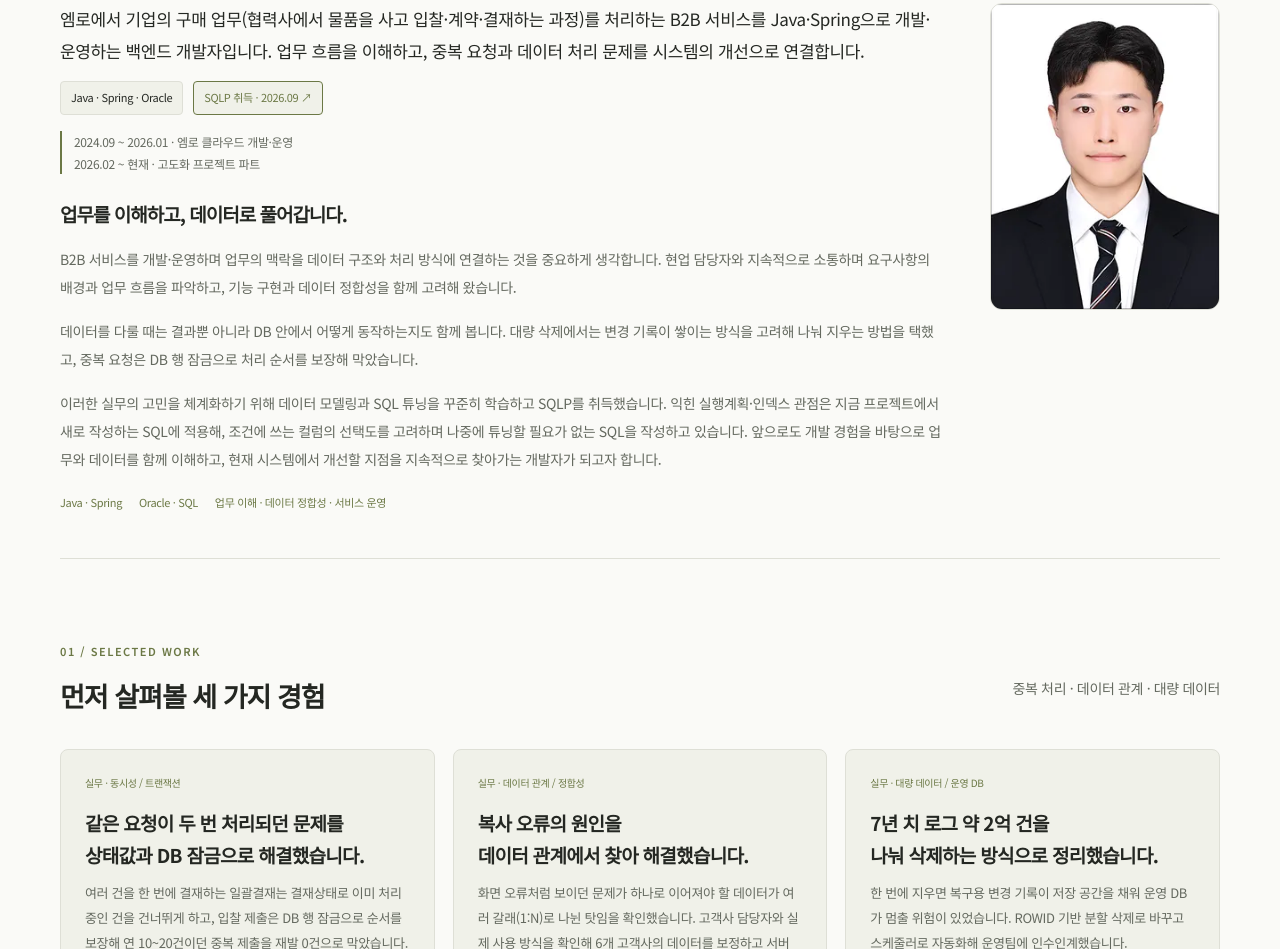
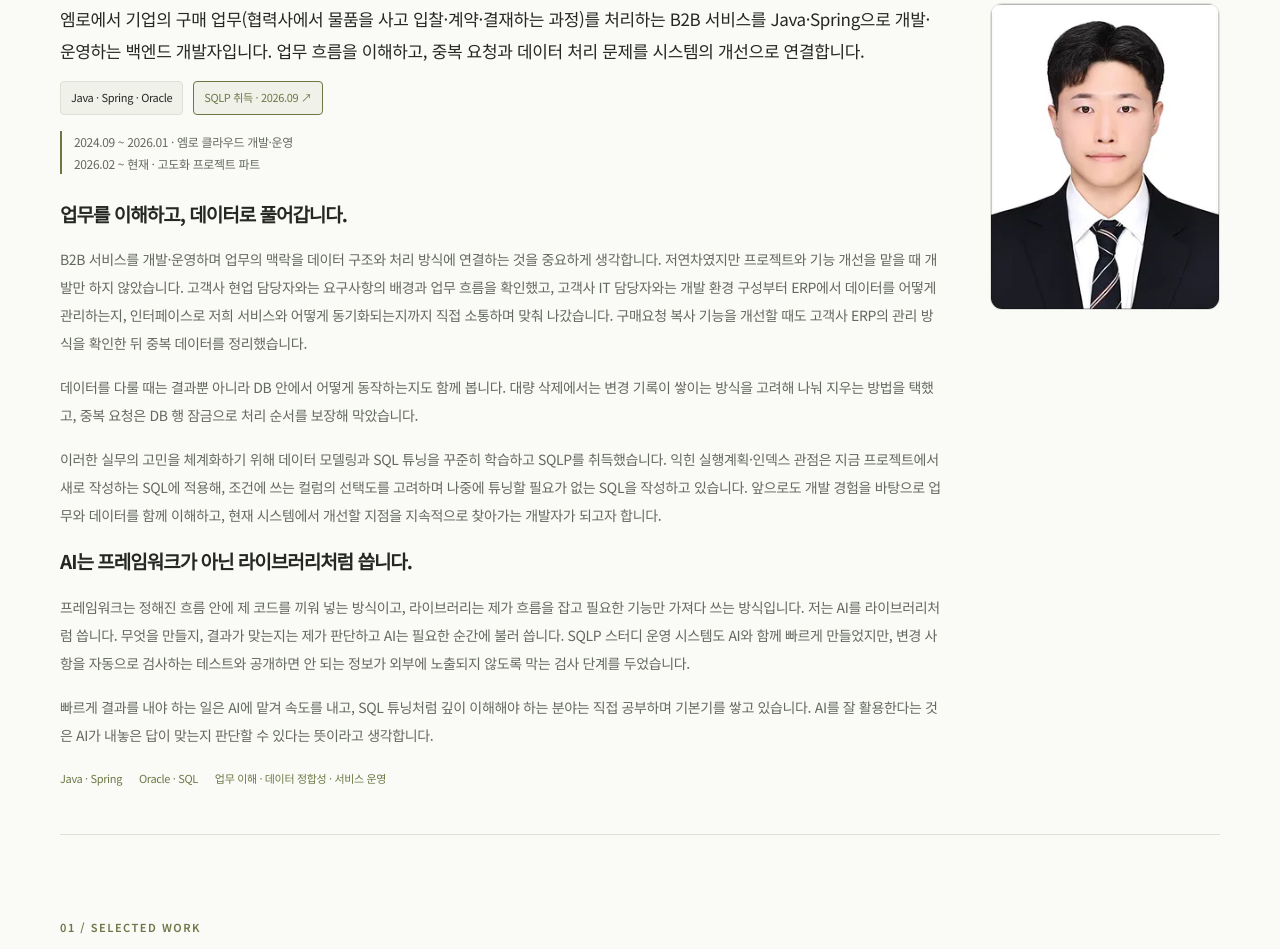
Before and after one commit to JaegeonYu/developer-portfolio, a plain HTML site: page dist/index.html in a window 1280 px wide. Shown: the part 395-1344 px from the top of the page. Drawn offline with Linux system fonts and the light colour scheme.

Commit message:
Add client communication scope and AI-as-library principle to about
Co-Authored-By: Claude Opus 5.5 <noreply@anthropic.com>

```diff
--- a/dist/index.html
+++ b/dist/index.html
@@ -29,9 +29,12 @@
 <div class="hero-credentials"><span>Java · Spring · Oracle</span><a href="#journey">SQLP 취득 · 2026.09 ↗</a></div>
 <p class="hero-career">2024.09 ~ 2026.01 · 엠로 클라우드 개발·운영<br>2026.02 ~ 현재 · 고도화 프로젝트 파트</p>
 <h2>업무를 이해하고, 데이터로 풀어갑니다.</h2>
-<p>B2B 서비스를 개발·운영하며 업무의 맥락을 데이터 구조와 처리 방식에 연결하는 것을 중요하게 생각합니다. 현업 담당자와 지속적으로 소통하며 요구사항의 배경과 업무 흐름을 파악하고, 기능 구현과 데이터 정합성을 함께 고려해 왔습니다.</p>
+<p>B2B 서비스를 개발·운영하며 업무의 맥락을 데이터 구조와 처리 방식에 연결하는 것을 중요하게 생각합니다. 저연차였지만 프로젝트와 기능 개선을 맡을 때 개발만 하지 않았습니다. 고객사 현업 담당자와는 요구사항의 배경과 업무 흐름을 확인했고, 고객사 IT 담당자와는 개발 환경 구성부터 ERP에서 데이터를 어떻게 관리하는지, 인터페이스로 저희 서비스와 어떻게 동기화되는지까지 직접 소통하며 맞춰 나갔습니다. <a href="#case-pr-copy">구매요청 복사 기능</a>을 개선할 때도 고객사 ERP의 관리 방식을 확인한 뒤 중복 데이터를 정리했습니다.</p>
 <p>데이터를 다룰 때는 결과뿐 아니라 DB 안에서 어떻게 동작하는지도 함께 봅니다. 대량 삭제에서는 변경 기록이 쌓이는 방식을 고려해 나눠 지우는 방법을 택했고, 중복 요청은 DB 행 잠금으로 처리 순서를 보장해 막았습니다.</p>
 <p>이러한 실무의 고민을 체계화하기 위해 데이터 모델링과 SQL 튜닝을 꾸준히 학습하고 SQLP를 취득했습니다. 익힌 실행계획·인덱스 관점은 지금 프로젝트에서 새로 작성하는 SQL에 적용해, 조건에 쓰는 컬럼의 선택도를 고려하며 나중에 튜닝할 필요가 없는 SQL을 작성하고 있습니다. 앞으로도 개발 경험을 바탕으로 업무와 데이터를 함께 이해하고, 현재 시스템에서 개선할 지점을 지속적으로 찾아가는 개발자가 되고자 합니다.</p>
+<h2>AI는 프레임워크가 아닌 라이브러리처럼 씁니다.</h2>
+<p>프레임워크는 정해진 흐름 안에 제 코드를 끼워 넣는 방식이고, 라이브러리는 제가 흐름을 잡고 필요한 기능만 가져다 쓰는 방식입니다. 저는 AI를 라이브러리처럼 씁니다. 무엇을 만들지, 결과가 맞는지는 제가 판단하고 AI는 필요한 순간에 불러 씁니다. <a href="#project-sqlp">SQLP 스터디 운영 시스템</a>도 AI와 함께 빠르게 만들었지만, 변경 사항을 자동으로 검사하는 테스트와 공개하면 안 되는 정보가 외부에 노출되지 않도록 막는 검사 단계를 두었습니다.</p>
+<p>빠르게 결과를 내야 하는 일은 AI에 맡겨 속도를 내고, SQL 튜닝처럼 깊이 이해해야 하는 분야는 직접 공부하며 기본기를 쌓고 있습니다. AI를 잘 활용한다는 것은 AI가 내놓은 답이 맞는지 판단할 수 있다는 뜻이라고 생각합니다.</p>
 <div class="intro-focus">
 <span>Java · Spring</span>
 <span>Oracle · SQL</span>
```
Also changed, not shown: content/sections/about.html (+4 -1 lines), 1 other file.
